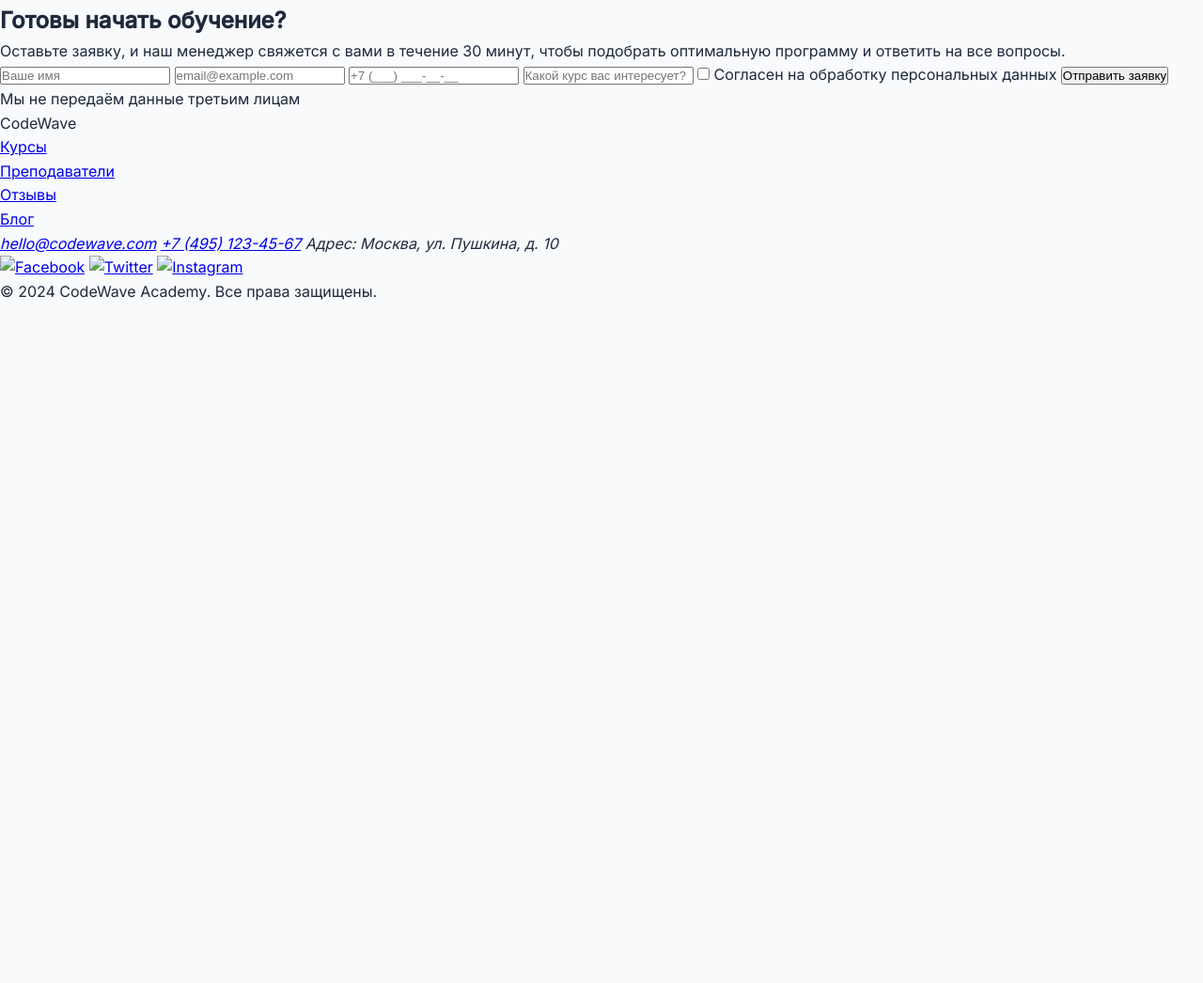
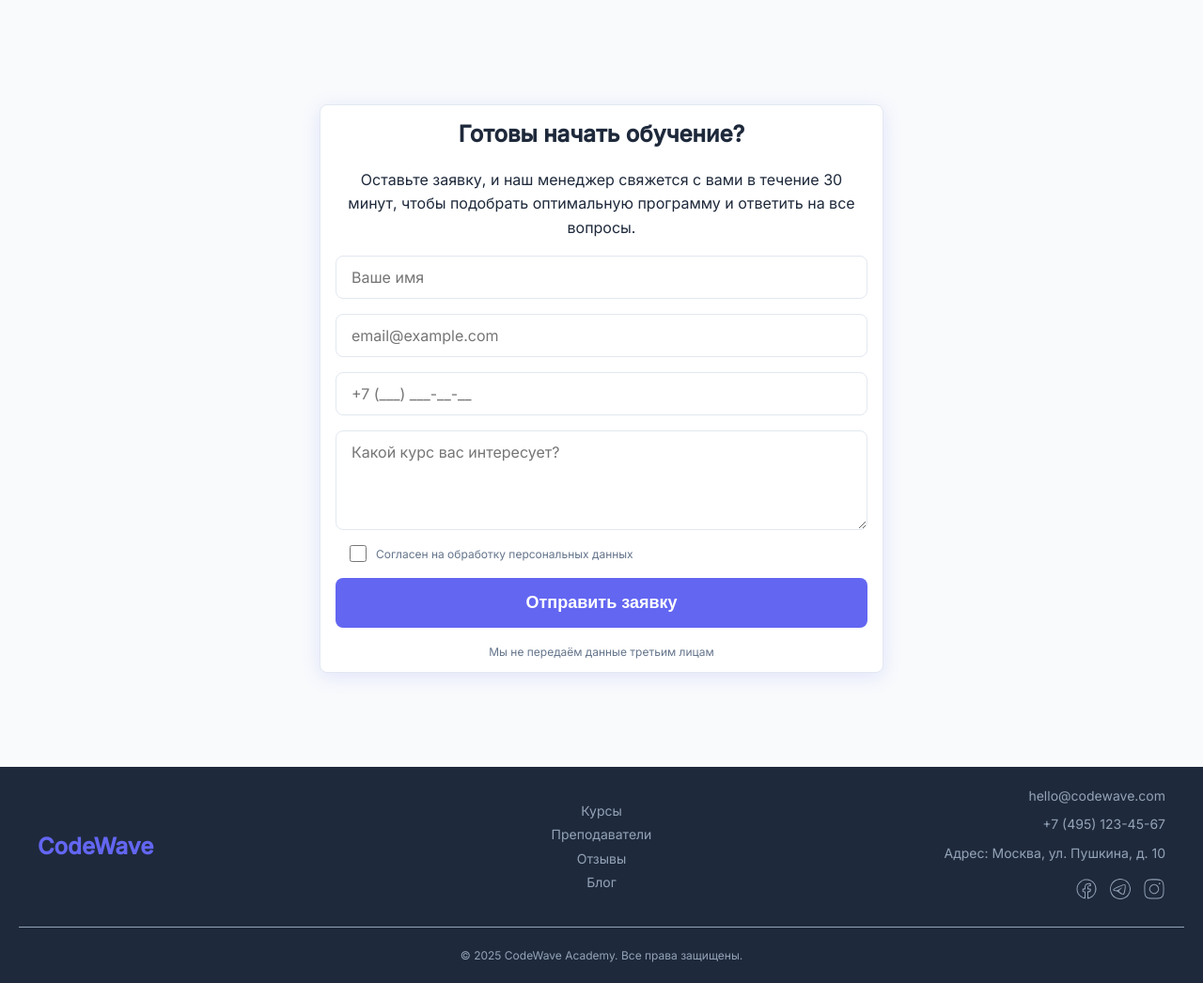
Before and after one commit to akimmary/first-project, a plain HTML site: page index.html in a window 1280 px wide. Shown: the part 1333-2379 px from the top of the page at 94% size. Before the commit the page ends 1656 px from the top, so only its background shows below. Drawn offline with Linux system fonts and the light colour scheme.

Commit message:
add contact and footer

```diff
--- a/index.html
+++ b/index.html
@@ -1,119 +1,225 @@
 <!DOCTYPE html>
-<html land="ru">
+<html lang="ru">
   <head>
-  <meta charset="utf-8">
-  <meta http-equiv="X-UA-Compatible" content="IE=enge" />
-  <meta name="viewport" content="width=device-width, intial-scale=1.0" />
+    <meta charset="utf-8" />
+    <meta http-equiv="X-UA-Compatible" content="IE=edge" />
+    <meta name="viewport" content="width=device-width, initial-scale=1.0" />
     <title>CodeWave Academy</title>
-  <link rel="preconnect" href="https://fonts.googleapis.com">
-  <link href="https://fonts.googleapis.com/css2?family=Inter:wght@400;500&family=Poppins:wght@600;700&display=swap" rel="stylesheet">
-  <link rel="stylesheet" href="./styles/style.css"/>
+    <link rel="preconnect" href="https://fonts.googleapis.com" />
+    <link
+      href="https://fonts.googleapis.com/css2?family=Inter:wght@400;500&family=Poppins:wght@600;700&display=swap"
+      rel="stylesheet"
+    />
+    <link rel="stylesheet" href="./styles/style.css" />
   </head>
   <body>
     <header class="header">
       <div class="header__logo">CodeWave</div>
       <nav class="header__menu">
         <ul class="header__links-list">
-        <li class="header__links-list-item"><a class="menu__link" href="#about">Курсы</a></li>
-        <li class="header__links-list-item"><a class="menu__link" href="#courses">Преподаватели</a></li>
-        <li class="header__links-list-item"><a class="menu__link" href="#contact">О нас</a></li>
+          <li class="header__links-list-item">
+            <a class="header__menu-link" href="#">Курсы</a>
+          </li>
+          <li class="header__links-list-item">
+            <a class="header__menu-link" href="#">Преподаватели</a>
+          </li>
+          <li class="header__links-list-item">
+            <a class="header__menu-link" href="#">О нас</a>
+          </li>
         </ul>
       </nav>
-    <button class="header__button" href="#courses">Начать обучение</button>
+      <button class="header__button">Начать обучение</button>
     </header>
     <main>
       <section class="hero">
         <div class="hero__container">
           <h1 class="hero__title">Освой веб-разработку с нуля за 6 месяцев</h1>
-          <p class="hero__subtitle">Практические курсы по HTML, CSS, JavaScript и React от ведущих разработчиков.
-            Реальные проекты в портфолио, поддержка менторов и гарантия трудоустройства</p>
-          <button class="hero__button" href="#courses">Выбрать курс</button>
+          <p class="hero__subtitle">
+            Практические курсы по HTML, CSS, JavaScript и React от ведущих
+            разработчиков. Реальные проекты в портфолио, поддержка менторов и
+            гарантия трудоустройства
+          </p>
+          <button class="hero__button">Выбрать курс</button>
           <ul class="hero__stats">
             <li class="hero__stats-item">
-              <span class="hero__stats-number">>12 000+</span>
-              <span  class="hero__stats-label">студентов</span>
+              <span class="hero__stats-number">12 000+</span>
+              <span class="hero__stats-label">студентов</span>
             </li>
             <li class="hero__stats-item">
               <span class="hero__stats-number">50+</span>
-              <span  class="hero__stats-label">курсов</span>
+              <span class="hero__stats-label">курсов</span>
             </li>
             <li class="hero__stats-item">
               <span class="hero__stats-number">95%</span>
-              <span  class="hero__stats-label">довольных выпускников</span>
+              <span class="hero__stats-label">довольных выпускников</span>
             </li>
           </ul>
         </div>
       </section>
-    <section class="features" id="features">
-      <div class="container__features">
+      <section class="features">
+        <div class="features__container">
           <h2 class="features__title">Почему выбирают CodeWave Academy</h2>
-        <div class="features__cart">
-          <div class="features__cart-item">
-            <div class="features__cart-item-image-wrapper">
-              <img class="features__cart-item-image" src="./images/icon01-target.svg" alt="мишень">
+          <div class="features__card">
+            <div class="features__card-item">
+              <div class="features__icon-wrapper">
+                <img
+                  class="features__card-item-image"
+                  src="./images/icon01-target.svg"
+                  alt="мишень"
+                />
               </div>
-            <h3 class="features__cart-item-subtitle">Практический подход</h3>
-            <p class="features__cart-item-text">Каждый урок включает реальные задания. Вы создадите 15+ проектов для портфолио, от простых landing pages до полноценных веб-приложений.</p>
+              <h3 class="features__card-item-subtitle">Практический подход</h3>
+              <p class="features__card-item-text">
+                Каждый урок включает реальные задания. Вы создадите 15+ проектов
+                для портфолио, от простых landing pages до полноценных
+                веб-приложений.
+              </p>
             </div>
-          <div class="features__cart-item">
-            <div class="features__cart-item-image-wrapper">
-              <img class="features__cart-item-image" src="./images/icon02-dev.svg" alt="разработчик">
+            <div class="features__card-item">
+              <div class="features__icon-wrapper">
+                <img
+                  class="features__card-item-image"
+                  src="./images/icon02-dev.svg"
+                  alt="разработчик"
+                />
               </div>
-            <h3 class="features__cart-item-subtitle">Менторская поддержка</h3>
-            <p class="features__cart-item-text">Персональный наставник поможет с каждым заданием, проведет код-ревью и подготовит к собеседованиям. Ответы на вопросы в течение 2 часов.</p>
+              <h3 class="features__card-item-subtitle">Менторская поддержка</h3>
+              <p class="features__card-item-text">
+                Персональный наставник поможет с каждым заданием, проведет
+                код-ревью и подготовит к собеседованиям. Ответы на вопросы в
+                течение 2 часов.
+              </p>
             </div>
-          <div class="features__cart-item">
-            <div class="features__cart-item-image-wrapper">
-              <img class="features__cart-item-image" src="./images/icons03-rocket.svg" alt="ракета">
+            <div class="features__card-item">
+              <div class="features__icon-wrapper">
+                <img
+                  class="features__card-item-image"
+                  src="./images/icon03-rocket.svg"
+                  alt="ракета"
+                />
               </div>
-            <h3 class="features__cart-item-subtitle">Актуальная программа</h3>
-            <p class="features__cart-item-text">Обучение на современном стеке технологий: HTML5, CSS3, JavaScript ES6+, React, Git. Программа обновляется каждый квартал.</p>
+              <h3 class="features__card-item-subtitle">Актуальная программа</h3>
+              <p class="features__card-item-text">
+                Обучение на современном стеке технологий: HTML5, CSS3,
+                JavaScript ES6+, React, Git. Программа обновляется каждый
+                квартал.
+              </p>
             </div>
           </div>
         </div>
       </section>
       <section class="contact">
-      <div class="container">
-        <h2 class="contact__title" id="contact">Готовы начать обучение?</h2>
-        <p class="contact__text">Оставьте заявку, и наш менеджер свяжется с вами в течение 30 минут, чтобы подобрать оптимальную программу и ответить на все вопросы.</p>
+        <div class="contact__container">
           <form class="contact__form" action="" method="post">
-          <input class="contact__input" type="text" placeholder="Ваше имя" required>
-          <input class="contact__input" type="email" placeholder="email@example.com" required>
-          <input class="contact__input" type="tel" placeholder="+7 (___) ___-__-__" Optional>
-          <input class="contact__input" type="text" rows="4" placeholder="Какой курс вас интересует?">
-          <input type="checkbox" id="checkbox1"required>
-          <label for="checkbox1">Согласен на обработку персональных данных</label>
-          <button class="contact__btn" type="submit">Отправить заявку</button>
-          <p>Мы не передаём данные третьим лицам</p>
+            <h2 class="contact__form-title">Готовы начать обучение?</h2>
+            <p class="contact__form-text">
+              Оставьте заявку, и наш менеджер свяжется с вами в течение 30
+              минут, чтобы подобрать оптимальную программу и ответить на все
+              вопросы.
+            </p>
+            <input
+              class="contact__form-input"
+              type="text"
+              name="username"
+              placeholder="Ваше имя"
+              required
+            />
+            <input
+              class="contact__form-input"
+              type="email"
+              name="email"
+              placeholder="email@example.com"
+              required
+            />
+            <input
+              class="contact__form-input"
+              type="tel"
+              name="phone"
+              placeholder="+7 (___) ___-__-__"
+            />
+            <textarea
+              class="contact__form-textarea"
+              rows="4"
+              name="message"
+              placeholder="Какой курс вас интересует?"
+            ></textarea>
+            <div class="contact__form-label-group">
+              <input
+                class="contact__form-input"
+                type="checkbox"
+                name="agreement"
+                id="checkbox1"
+                required
+              />
+              <label class="contact__form-label" for="checkbox1"
+                >Согласен на обработку персональных данных</label>
+            </div>
+            <button class="contact__form-button" type="submit">
+              Отправить заявку
+            </button>
+            <p class="contact__form-note">
+              Мы не передаём данные третьим лицам
+            </p>
           </form>
         </div>
       </section>
+    </main>
     <footer class="footer">
-      <div class="container">
+      <div class="footer__container">
         <div class="footer__logo">CodeWave</div>
-        <div class="footer__inner">
         <nav class="footer__nav">
           <ul class="footer__nav-list">
-              <li> <a class="footer__link" href="#courses">Курсы</a></li>
-              <li><a class="footer__link" href="#">Преподаватели</a></li>
-              <li><a class="footer__link" href="#">Отзывы</a></li>
-              <li><a class="footer__link" href="#">Блог</a></li>
+            <li>
+              <a class="footer__link" href="#courses">Курсы</a>
+            </li>
+            <li>
+              <a class="footer__link" href="#">Преподаватели</a>
+            </li>
+            <li>
+              <a class="footer__link" href="#">Отзывы</a>
+            </li>
+            <li>
+              <a class="footer__link" href="#">Блог</a>
+            </li>
           </ul>
         </nav>
-        </div>
         <div class="footer__socials">
-            <address class="footer__address">
-              <a class="footer__link" href="mailto:hello@codewave.com">hello@codewave.com</a>
-              <a class="footer__link" href="tel:+74951234567">+7 (495) 123-45-67</a>
+          <address class="footer__socials-address">
+            <a class="footer__link" href="mailto:hello@codewave.com"
+              >hello@codewave.com</a
+            >
+            <a class="footer__link" href="tel:+74951234567"
+              >+7 (495) 123-45-67</a
+            >
             Адрес: Москва, ул. Пушкина, д. 10
           </address>
-            <a class="footer__social-link" href="#"><img src="./images/facebook-icon.svg" alt="Facebook"></a>
-            <a class="footer__social-link" href="#"><img src="./images/twitter-icon.svg" alt="Twitter"></a>
-            <a class="footer__social-link" href="#"><img src="./images/instagram-icon.svg" alt="Instagram"></a>
+          <div class="footer__social-group">
+            <a class="footer__social-link" href="#"
+              ><img
+                class="footer__social-link-image"
+                src="./images/icon04-facebook.svg"
+                alt="Facebook"
+            /></a>
+            <a class="footer__social-link" href="#"
+              ><img
+                class="footer__social-link-image"
+                src="./images/icon05-telegram.svg"
+                alt="Telegram"
+            /></a>
+            <a class="footer__social-link" href="#"
+              ><img
+                class="footer__social-link-image"
+                src="./images/icon06-instagram.svg"
+                alt="Instagram"
+            /></a>
           </div>
         </div>
-      <p class="footer__text">© 2024 CodeWave Academy. Все права защищены.</p>
+      </div>
+      <div class="footer__copyright">
+        <p class="footer__copyright-text">
+          © 2025 CodeWave Academy. Все права защищены.
+        </p>
+      </div>
     </footer>
-  </main>
   </body>
 </html>
--- a/styles/style.css
+++ b/styles/style.css
@@ -1,26 +1,14 @@
 * {
-    margin: 0;
-    padding: 0;
-    box-sizing: border-box;
-}
-
-/* CSS-переменные */
-:root {
-    --color-primary: #6366F1;
-    --color-secondary: #1E293B;
-    --color-accent: #F59E0B;
-    --color-bg: #F8FAFC;
-    --color-white: #FFFFFF;
-
-    --font-heaing: 'Poppins', sans-serif;
-    --font-body: 'Inter', sans-serif;
+  margin: 0;
+  padding: 0;
+  box-sizing: border-box;
 }
 
 body {
-  font-family: 'Inter', sans-serif;
-  color: #1E293B;
+  font-family: "Inter", sans-serif;
+  color: #1e293b;
   line-height: 1.6;
-  background-color: #F8FAFC;
+  background-color: #f8fafc;
 }
 
 .header {
@@ -29,17 +17,17 @@ body {
   align-items: center;
   padding: 20px 40px;
   position: sticky;
+  top: 0;
   height: 70px;
-  box-shadow: 0 2px 8px rgba(0,0,0,0.08);
+  box-shadow: 0 2px 8px rgba(0, 0, 0, 0.08);
   background-color: white;
 }
 
 .header__logo {
-  color:#6366F1;
+  color: #6366f1;
   font-size: 24px;
   font-weight: bold;
 }
-
 
 .header__links-list {
   display: flex;
@@ -47,19 +35,19 @@ body {
   list-style: none;
 }
 
-.menu__link {
+.header__menu-link {
   text-decoration: none;
-  color: #1E293B;
+  color: #1e293b;
+  transition: color 0.3s ease;
 }
 
-
-.menu__link:hover{
-  color: #6366F1;
+.header__menu-link:hover {
+  color: #6366f1;
 }
 
 .header__button {
   padding: 12px 24px;
-  background-color: #6366F1;
+  background-color: #6366f1;
   color: white;
   font-size: 16px;
   font-weight: 600;
@@ -70,14 +58,14 @@ body {
 }
 
 .header__button:hover {
-  background-color: #F59E0B;
+  background-color: #f59e0b;
   transform: translateY(-2px);
   box-shadow: 0 4px 12px rgba(99, 102, 241, 0.3);
 }
 
 /* Hero Section */
 .hero {
-  background: linear-gradient(135deg, #F8FAFC 0%, #E0E7FF 100%);
+  background: linear-gradient(135deg, #f8fafc 0%, #e0e7ff 100%);
   min-height: 600px;
   display: flex;
   align-items: center;
@@ -94,14 +82,14 @@ body {
 .hero__title {
   font-size: 48px;
   font-weight: 700;
-  color: #1E293B;
+  color: #1e293b;
   margin-bottom: 20px;
   line-height: 1.2;
 }
 
 .hero__subtitle {
   font-size: 18px;
-  color: #64748B;
+  color: #64748b;
   margin-bottom: 32px;
   max-width: 700px;
   margin-left: auto;
@@ -109,7 +97,7 @@ body {
 }
 
 .hero__button {
-  background-color: #6366F1;
+  background-color: #6366f1;
   color: white;
   padding: 16px 40px;
   font-size: 18px;
@@ -121,12 +109,11 @@ body {
 }
 
 .hero__button:hover {
-  background-color: #4F46E5;
+  background-color: #4f46e5;
   transform: translateY(-2px);
   box-shadow: 0 8px 20px rgba(99, 102, 241, 0.4);
 }
 
-/* Статистика */
 .hero__stats {
   display: flex;
   justify-content: center;
@@ -145,21 +132,21 @@ body {
 .hero__stats-number {
   font-size: 36px;
   font-weight: 700;
-  color: #6366F1;
-  font-family:'Poppins', sans-serif;
+  color: #6366f1;
+  font-family: "Poppins", sans-serif;
   line-height: 1;
 }
 
 .hero__stats-label {
   font-size: 14px;
-  color: #64748B;
+  color: #64748b;
   margin-top: 8px;
   text-transform: uppercase;
   letter-spacing: 0.5px;
   font-weight: 500;
 }
 
-.container__features {
+.features__container {
   max-width: 1200px;
   margin: 0 auto;
   padding: 100px 20px;
@@ -169,63 +156,250 @@ body {
 .features__title {
   font-size: 36px;
   font-weight: 700;
-  color: #1E293B;
+  color: #1e293b;
   margin-bottom: 20px;
   line-height: 1.2;
   margin-bottom: 60px;
 }
 
-.features__cart {
+.features__card {
   display: grid;
   grid-template-columns: 1fr 1fr 1fr;
   gap: 32px;
   min-height: auto;
 }
 
-.features__cart-item {
+.features__card-item {
   background-color: white;
   border-radius: 12px;
   padding: 40px;
-  box-shadow: 0 4px 12px rgba(0,0,0,0.06);
-  border: 1px solid #F1F5F9;
+  box-shadow: 0 4px 12px rgba(0, 0, 0, 0.06);
+  border: 1px solid #f1f5f9;
   transition: all 0.3s ease;
 }
 
-.features__cart-item:hover {
+.features__card-item:hover {
   transform: translateY(-8px);
   box-shadow: 0 8px 24px rgba(0, 0, 0, 0.12);
 }
 
-.features__cart-item-image-wrapper {
+.features__icon-wrapper {
   display: flex;
   justify-content: center;
   align-items: center;
   height: 90px;
   width: 90px;
-  background-color: #EEF2FF;
+  background-color: #eef2ff;
   border-radius: 50%;
   justify-self: center;
   margin-bottom: 24px;
 }
 
-.features__cart-item-image {
+.features__card-item-image {
   height: 56px;
   width: 56px;
-
 }
 
-.features__cart-item-subtitle {
+.features__card-item-subtitle {
   font-size: 24px;
   font-weight: 600;
-  color: #1E293B;
+  color: #1e293b;
   margin-bottom: 16px;
-  font-family: 'Poppins', sans-serif;
+  font-family: "Poppins", sans-serif;
   line-height: 1.3;
 }
 
-.features__cart-item-text {
+.features__card-item-text {
   font-size: 16px;
   font-weight: 400;
-  color: #64748B;
-  line-height: 1.5;
+  color: #64748b;
+  line-height: 1.6;
+  max-width: 350px;
+  margin: 0 auto;
 }
+
+.contact__container {
+  max-width: 1200px;
+  margin: 0 auto;
+  padding: 100px 20px;
+  text-align: center;
+  background-color: #f8fafc;
+}
+
+.contact__form {
+  display: flex;
+  flex-direction: column;
+  gap: 16px;
+  max-width: 600px;
+  margin: 0 auto;
+  background-color: white;
+  border: 1px solid #e2e8f0;
+  border-radius: 8px;
+  padding: 12px 16px;
+  box-shadow: 0 4px 20px rgba(99, 102, 241, 0.15);
+}
+
+.contact__form-input {
+  width: 100%;
+  padding: 12px 16px;
+  border: 1px solid #e2e8f0;
+  border-radius: 8px;
+  font-family: inherit;
+  font-size: 16px;
+}
+
+.contact__form-textarea {
+  width: 100%;
+  padding: 12px 16px;
+  border: 1px solid #e2e8f0;
+  border-radius: 8px;
+  font-family: inherit;
+  font-size: 16px;
+  resize: vertical;
+}
+
+.contact__form-input:focus {
+  outline: none;
+  border-color: #6366f1;
+  box-shadow: 0 0 0 3px rgba(99, 102, 241, 0.1);
+}
+
+.contact__form-label-group {
+  display: flex;
+  justify-content: start;
+  gap: 10px;
+  margin-left: 15px;
+  align-items: center;
+}
+
+.contact__form-label {
+  font-size: 12px;
+  color: #64748b;
+  margin-bottom: 0;
+}
+
+input[type="checkbox"] {
+  width: 18px;
+  height: 18px;
+  cursor: pointer;
+}
+
+.contact__form-button {
+  background-color: #6366f1;
+  color: white;
+  padding: 16px 40px;
+  font-size: 18px;
+  font-weight: 600;
+  border: none;
+  border-radius: 8px;
+  cursor: pointer;
+  transition: all 0.3s ease;
+}
+
+.contact__form-button:hover {
+  background-color: #4f46e5;
+  transform: translateY(-2px);
+  box-shadow: 0 8px 20px rgba(99, 102, 241, 0.4);
+}
+
+.contact__form-note {
+  font-size: 12px;
+  color: #64748b;
+  text-align: center;
+}
+
+.footer {
+  background-color: #1e293b;
+  padding: 20px 20px 20px 20px;
+}
+
+.footer__container {
+  max-width: 1200px;
+  display: grid;
+  grid-template-columns: 1fr min-content 1fr;
+  align-items: center;
+  margin: 0 auto;
+}
+
+.footer__logo {
+  color: #6366f1;
+  font-size: 24px;
+  font-weight: bold;
+  justify-content: start;
+}
+
+.footer__nav {
+  text-align: center;
+}
+
+.footer__nav-list {
+  display: flex;
+  flex-direction: column;
+  list-style: none;
+}
+
+.footer__link {
+  text-decoration: none;
+  color: #94a3b8;
+  font-size: 14px;
+  transition: color 0.3s ease;
+}
+
+.footer__link:hover {
+  color: #6366f1;
+}
+
+.footer__socials {
+  display: grid;
+  grid-template-rows: auto auto;
+  gap: 15px;
+  text-align: end;
+}
+
+.footer__socials-address {
+  display: flex;
+  flex-direction: column;
+  font-size: 14px;
+  color: #94a3b8;
+  font-style: normal;
+  gap: 8px;
+}
+
+.footer__social-group {
+  display: flex;
+  gap: 12px;
+  justify-content: end;
+}
+
+.footer__link {
+  text-decoration: none;
+  color: #94a3b8;
+  font-size: 14px;
+}
+
+.footer__social-link-image {
+  width: 24px;
+  height: 24px;
+}
+
+.footer__social-link:hover {
+  opacity: 0.7;
+}
+
+.footer__social-link {
+  transition: opacity 0.3s ease;
+}
+
+.footer__copyright {
+  display: flex;
+  justify-content: center;
+  border-top: 1px solid #94a3b8;
+  margin-top: 20px;
+  margin-bottom: 0;
+  padding-top: 20px;
+}
+
+.footer__copyright-text {
+  font-size: 12px;
+  color: #94a3b8;
+}
```
Also changed, not shown: images/icon03-rocket.svg (renamed from images/icons03-rocket.svg), images/icon04-facebook.svg (added), images/icon05-telegram.svg (added), images/icon06-instagram.svg (added). Lines whose indentation alone changed are shown as unchanged.
